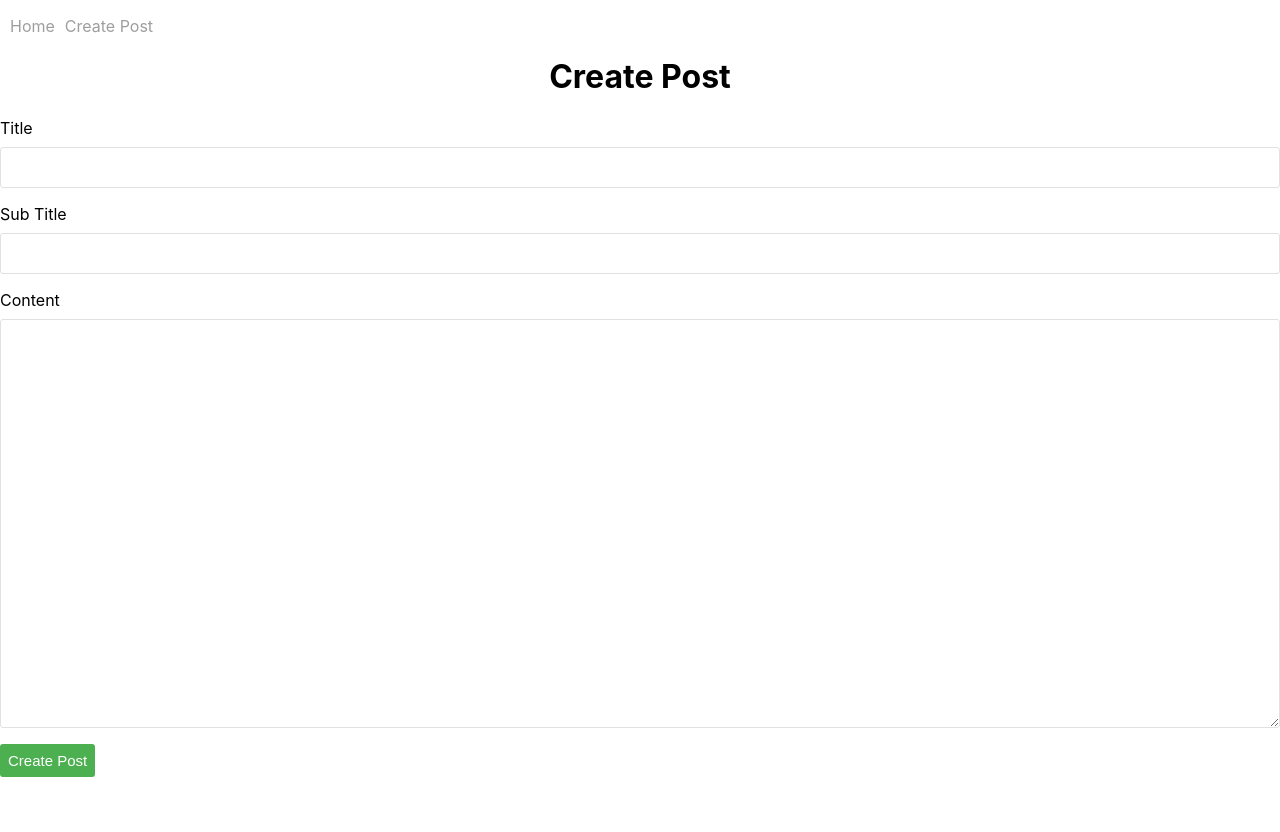
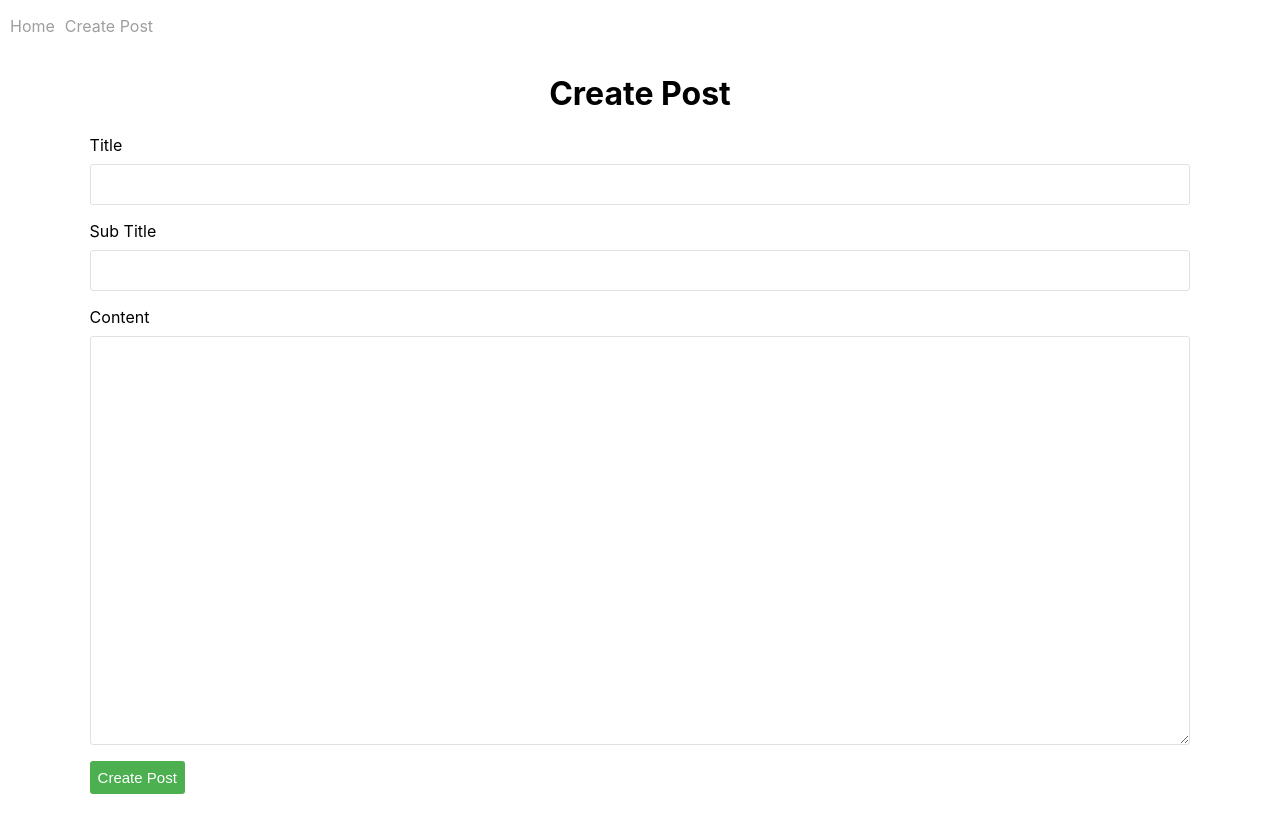
Before and after one commit to devashishbakare/Blog-It, a React (Create React App) app: page /createPost in a window 1280 px wide. Shown: the top 832 px of the page. Before the commit the page ends 800 px from the top, so only its background shows below. Built offline with nearby package versions, Linux system fonts and the light colour scheme.

Commit message:
update on some css file and jsx

```diff
--- a/src/components/Home.js
+++ b/src/components/Home.js
@@ -29,7 +29,6 @@ function Home() {
   <>
     <div className="home">
       <h1>Tech Blog</h1>
-      <div id="blog-by"><p>Devahish</p></div>
 
       {posts.map((postInfo, index) => (
         <div className="post" key={`post-${index}`}>
--- a/src/index.css
+++ b/src/index.css
@@ -15,6 +15,14 @@ code {
 .container {
   width: 800px;
   margin: 0 auto;
+}
+.home{
+  margin : 3%;
+  margin-top : 1%
+}
+.create-post{
+  margin : 7%;
+  margin-top : 3%
 }
 .home h1 {
   text-align: center;
```
